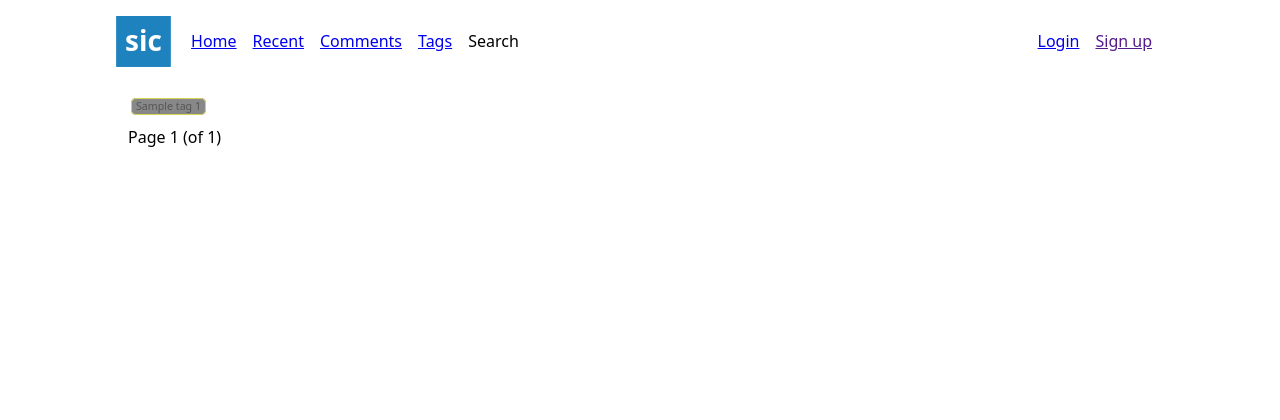
After one commit to epilys/sic, a Django app: page /tags/ in a window 1280 px wide. The commit adds this page. Shown: the top 420 px of the page. Run offline with Django 3.2, Linux system fonts and the light colour scheme; tables that the repository leaves empty hold one stand-in row (values such as "Sample post").

Commit message:
Add browse tags view

```diff
--- a/sic/admin.py
+++ b/sic/admin.py
@@ -16,7 +16,7 @@ class TagForm(ModelForm):
 
 class TagAdmin(admin.ModelAdmin):
     form = TagForm
-    fieldsets = ((None, {"fields": ("name", "hex_color")}),)
+    fieldsets = ((None, {"fields": ("name", "hex_color", "parents")}),)
 
 
 admin.site.register(Comment)
--- a/sic/models.py
+++ b/sic/models.py
@@ -35,7 +35,7 @@ class Story(models.Model):
     )
     active = models.BooleanField(default=True, null=False)
     user_is_author = models.BooleanField(default=False, null=False)
-    tags = models.ManyToManyField("Tag", blank=True)
+    tags = models.ManyToManyField("Tag", related_name="stories", blank=True)
 
     def __str__(self):
         return f"{self.title}"
@@ -123,6 +123,8 @@ class Tag(models.Model):
     id = models.AutoField(primary_key=True)
     name = models.CharField(null=False, blank=False, max_length=20)
     hex_color = models.CharField(max_length=7, null=True, blank=True, default="#fffff")
+    created = models.DateTimeField(auto_now_add=True)
+    parents = models.ManyToManyField("Tag", blank=True)
 
     def __str__(self):
         return f"{self.name}"
--- a/sic/templates/base.html
+++ b/sic/templates/base.html
@@ -21,6 +21,7 @@
                           <li><a href="{% url 'index' %}">Home</a></li>
                           <li><a href="{% url 'recent' %}">Recent</a></li>
                           <li><a href="{% url 'recent_comments' %}">Comments</a></li>
+                          <li><a href="{% url 'browse_tags' %}">Tags</a></li>
                           {% if request.user.is_authenticated %}
                           <li><a href="{% url 'submit' %}">Submit story</a></li>
                           {% endif %}
--- /dev/null
+++ b/sic/templates/browse_tags.html
@@ -0,0 +1,30 @@
+{% extends "base.html" %}
+{% load humanize %}
+{% block title %}sic{% endblock %}
+{% block content %}
+{% spaceless %}
+<ul class="tags">
+  {% for tag in tags %}
+  <li style="--tag-color: {{ tag.hex_color }};">{{ tag.name }} {{ tag.stories.count }}</li>
+  {% endfor %}
+</ul>
+{% endspaceless %}
+    <div class="pagination">
+        <span class="step-links">
+            {% if tags.has_previous %}
+                <a href="{% url 'browse_tags' %}">&laquo; first</a>
+                <a href="{% url 'browse_tags_page' page_num=tags.previous_page_number %}">&lt; previous</a>
+            {% endif %}
+
+            <span class="current">
+                Page {{ tags.number }}
+            </span>
+
+            {% if tags.has_next %}
+                <a href="{% url 'browse_tags_page' username=user.username page_num=tags.next_page_number %}">next &gt;</a>
+            {% else %}
+                (of {{tags.number}})
+            {% endif %}
+        </span>
+    </div>
+{% endblock %}
--- a/sic/urls.py
+++ b/sic/urls.py
@@ -46,6 +46,8 @@ urlpatterns = [
     path("submit/", submit_story, name="submit"),
     path("reply/<int:comment_pk>", reply, name="reply"),
     path("upvote/<int:story_pk>/", upvote_story, name="upvote_story"),
+    path("tags/", browse_tags, name="browse_tags"),
+    path("tags/page/<int:page_num>/", browse_tags, name="browse_tags_page"),
     path("accounts/invitations/new", generate_invite, name="generate_invite"),
     path(
         "accounts/login/",
--- a/sic/views/__init__.py
+++ b/sic/views/__init__.py
@@ -18,6 +18,7 @@ def form_errors_as_string(errors):
 
 
 from .account import *
+from .tags import *
 
 
 def story(request, story_pk, slug=None):
--- /dev/null
+++ b/sic/views/tags.py
@@ -0,0 +1,29 @@
+from django.shortcuts import render, redirect
+from django.contrib.auth import authenticate, login as auth_login
+from django.db.models import Value, BooleanField
+from django.urls import reverse
+from django.contrib import messages
+from django.core.paginator import Paginator, InvalidPage
+from django.contrib.auth.decorators import login_required
+from ..models import Tag
+
+def browse_tags(request, page_num=1):
+    if page_num == 1 and request.get_full_path() != reverse("browse_tags"):
+        return redirect(reverse("browse_tags"))
+    tags = Tag.objects.order_by("-created", "name")
+    paginator = Paginator(tags, 10)
+    try:
+        page = paginator.page(page_num)
+    except InvalidPage:
+        # page_num BooleanFieldis bigger than the actual number of pages
+        return redirect(
+            reverse(
+                "browse_tags_page",
+                kwargs={"page_num": paginator.num_pages},
+            )
+        )
+    return render(
+        request,
+        "browse_tags.html",
+        {"tags": page},
+    )
```
Also changed, not shown: sic/migrations/0022_tag_parents.py (added), sic/migrations/0023_tag_created.py (added).
